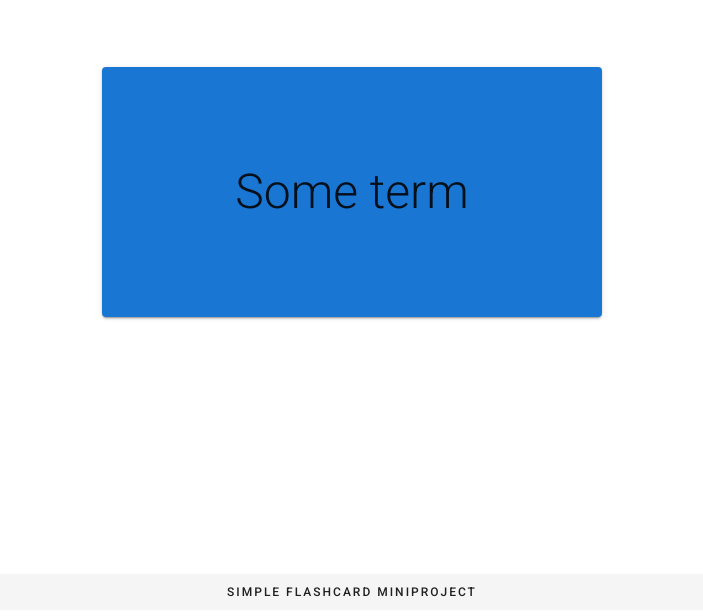
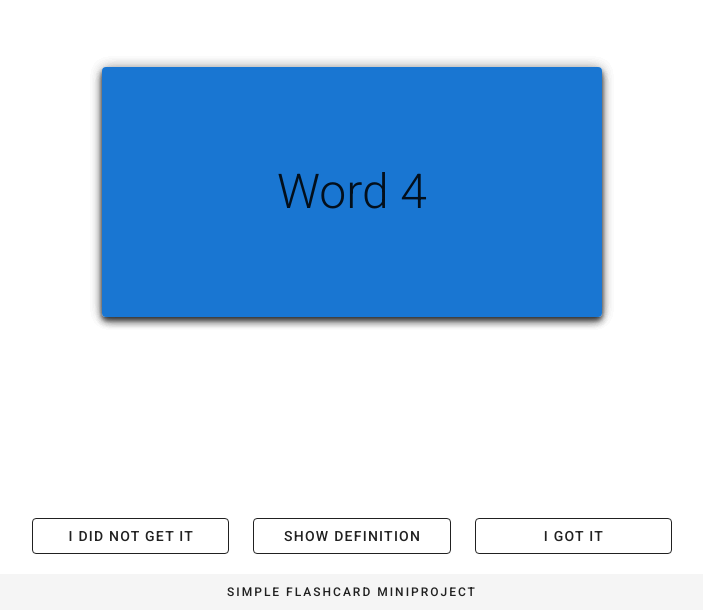
Before and after one commit to Oluwatemilorun/flashcard-app, a Nuxt app in the folder client/: page / in a window 1280 px wide. Shown: the part 190-806 px from the top of the page, without its empty margins (288-991 px from the left). Built offline with nearby package versions, Linux system fonts and the light colour scheme.

Commit message:
feat: stacked cards

```diff
--- a/client/components/FlashCard.vue
+++ b/client/components/FlashCard.vue
@@ -1,11 +1,25 @@
 <template>
-	<div class="flashcard" :class="{ flip: flipped }">
-		<v-card max-width="500px" height="250px" color="primary" class="front">
+	<div class="flashcard" :class="{ flip: focused ? flipped : false }">
+		<v-card
+			:width="width"
+			:color="focused ? 'primary' : 'white'"
+			elevation="5"
+			max-width="500px"
+			height="250px"
+			class="front"
+		>
 			<v-row no-gutters justify="center" align="center" class="fill-height pa-5">
 				<div class="text-h3 font-weight-light">{{ front }}</div>
 			</v-row>
 		</v-card>
-		<v-card max-width="500px" height="250px" color="secondary" class="back">
+		<v-card
+			:width="width"
+			elevation="5"
+			max-width="500px"
+			height="250px"
+			color="secondary"
+			class="back"
+		>
 			<v-row no-gutters justify="center" align="center" class="fill-height pa-5">
 				<div class="body-1 font-weight-light text-align white--text">{{ back }}</div>
 			</v-row>
@@ -26,6 +40,16 @@ export default {
 		},
 		flipped: {
 			type: Boolean,
+			default: false,
+		},
+		width: {
+			type: String,
+			required: false,
+			default: undefined,
+		},
+		focused: {
+			type: Boolean,
+			required: false,
 			default: false,
 		},
 	},
--- a/client/pages/index.vue
+++ b/client/pages/index.vue
@@ -1,19 +1,89 @@
 <template>
 	<v-container fill-height>
 		<v-row justify="center" align="center" class="fill-height">
-			<v-col cols="10" md="8" lg="6">
-				<v-card max-width="500px" height="250px" color="primary" class="flashcard">
-					<v-row no-gutters justify="center" align="center" class="fill-height pa-5">
-						<div class="text-h3 font-weight-light">Some term</div>
-					</v-row>
-				</v-card>
+			<v-col cols="10" md="8" lg="6" class="flashcard-wrapper">
+				<div v-for="(card, i) in cards" :key="i" class="flashcard-stacker">
+					<flash-card
+						:front="card.phrase"
+						:back="card.definition"
+						:flipped="showDefinition"
+						:focused="cards.length - 1 === i"
+						class="mx-auto"
+					></flash-card>
+				</div>
 			</v-col>
 		</v-row>
+
+		<div class="controls-wrapper py-5">
+			<v-row no-gutters justify="center" align="center">
+				<v-col cols="10" md="8" lg="6">
+					<v-row>
+						<v-col class="flex-shrink-1">
+							<v-btn outlined block>I did not get it</v-btn>
+						</v-col>
+						<v-col class="flex-shrink-1">
+							<v-btn outlined block @click="showDefinition = !showDefinition">
+								Show definition
+							</v-btn>
+						</v-col>
+						<v-col class="flex-shrink-1">
+							<v-btn outlined block>I got it</v-btn>
+						</v-col>
+					</v-row>
+				</v-col>
+			</v-row>
+		</div>
 	</v-container>
 </template>
 
+<script lang="ts">
+export default {
+	data() {
+		return {
+			showDefinition: false,
+			cards: [
+				{
+					phrase: 'Word 1',
+					definition:
+						'Laboris nulla pariatur quis commodo quis veniam velit quis nostrud officia. Labore id mollit id commodo amet ad non sint cillum reprehenderit veniam. Do qui dolore occaecat nostrud non tempor commodo duis. Sit aliqua incididunt sint elit ad commodo. Veniam mollit irure aliquip elit minim aute eiusmod nisi id minim ex deserunt ut. Tempor est ullamco culpa sint quis nisi culpa do reprehenderit.',
+				},
+				{
+					phrase: 'Word 2',
+					definition:
+						'Laboris nulla pariatur quis commodo quis veniam velit quis nostrud officia. Labore id mollit id commodo amet ad non sint cillum reprehenderit veniam. Do qui dolore occaecat nostrud non tempor commodo duis. Sit aliqua incididunt sint elit ad commodo. Veniam mollit irure aliquip elit minim aute eiusmod nisi id minim ex deserunt ut. Tempor est ullamco culpa sint quis nisi culpa do reprehenderit.',
+				},
+				{
+					phrase: 'Word 3',
+					definition:
+						'Laboris nulla pariatur quis commodo quis veniam velit quis nostrud officia. Labore id mollit id commodo amet ad non sint cillum reprehenderit veniam. Do qui dolore occaecat nostrud non tempor commodo duis. Sit aliqua incididunt sint elit ad commodo. Veniam mollit irure aliquip elit minim aute eiusmod nisi id minim ex deserunt ut. Tempor est ullamco culpa sint quis nisi culpa do reprehenderit.',
+				},
+				{
+					phrase: 'Word 4',
+					definition:
+						'Laboris nulla pariatur quis commodo quis veniam velit quis nostrud officia. Labore id mollit id commodo amet ad non sint cillum reprehenderit veniam. Do qui dolore occaecat nostrud non tempor commodo duis. Sit aliqua incididunt sint elit ad commodo. Veniam mollit irure aliquip elit minim aute eiusmod nisi id minim ex deserunt ut. Tempor est ullamco culpa sint quis nisi culpa do reprehenderit.',
+				},
+			],
+		}
+	},
+}
+</script>
+
 <style lang="sass">
-.flashcard
-	margin-left: auto
-	margin-right: auto
+.flashcard-wrapper
+	position: relative
+	display: contents
+
+.flashcard-stacker
+	position: absolute
+	left: 0
+	right: 0
+	margin: 0 auto
+
+	transition: all 100ms ease-in-out
+
+.controls-wrapper
+	position: absolute
+	left: 0
+	right: 0
+	bottom: 0
 </style>
```
